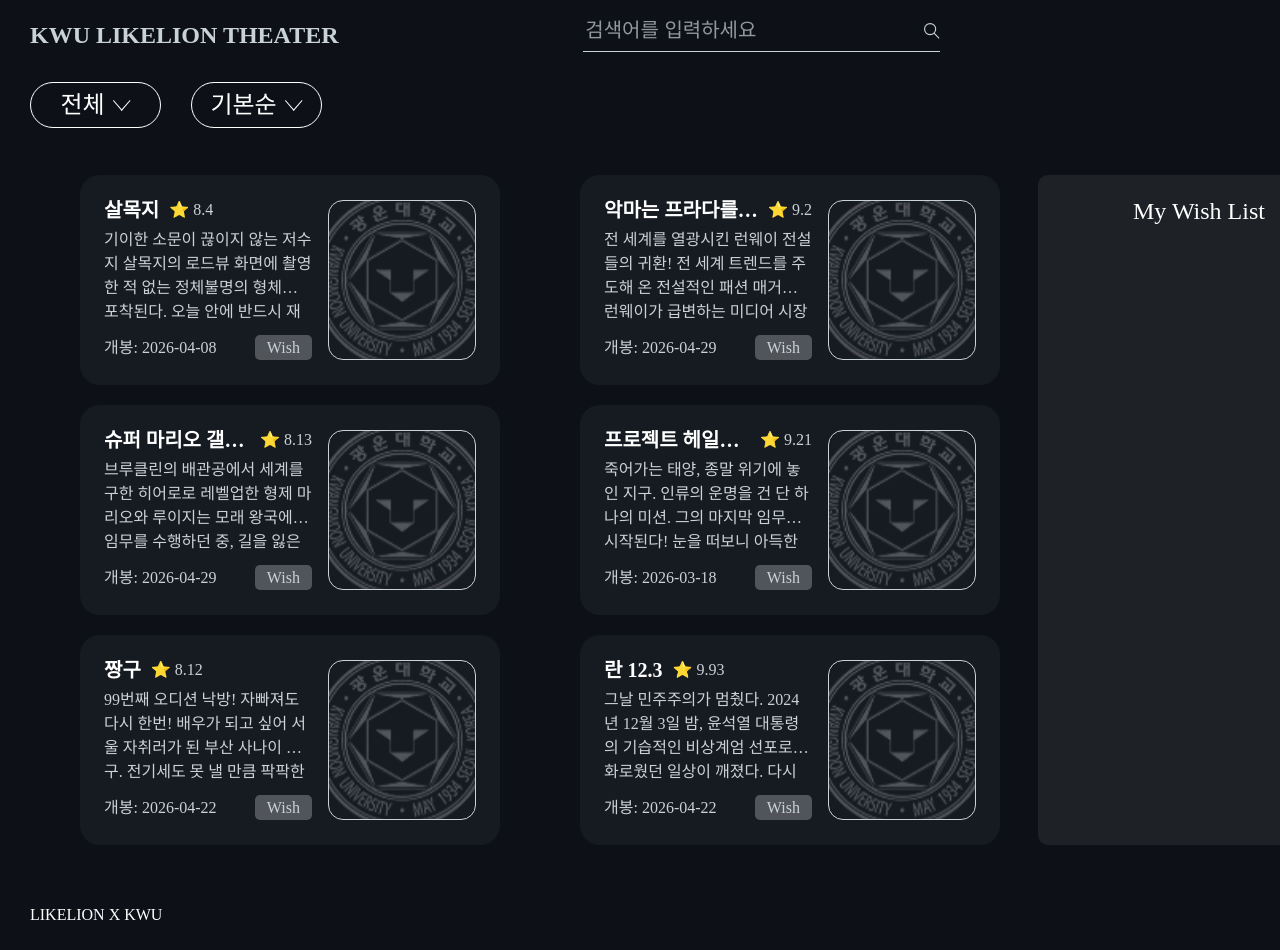
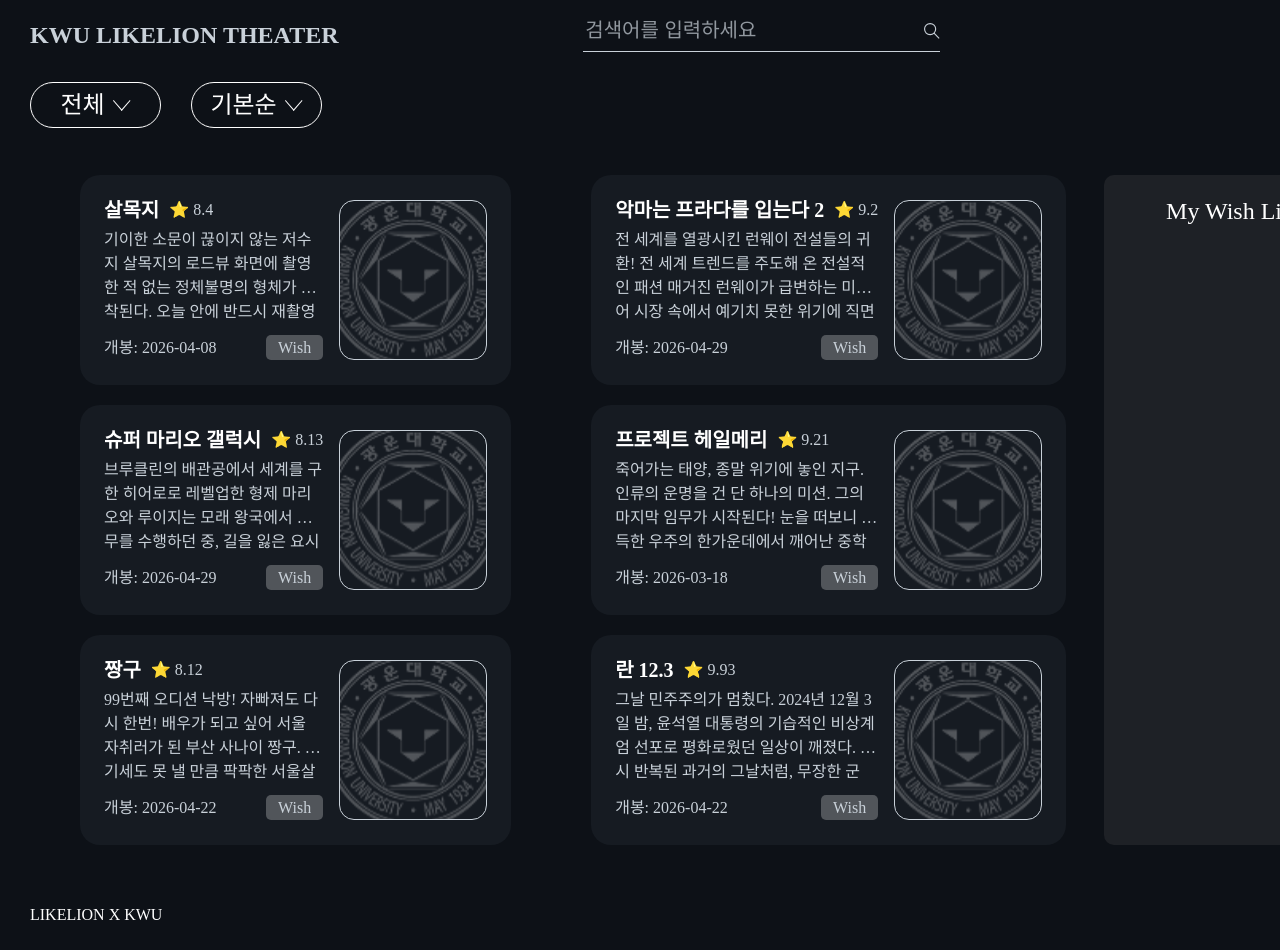
Before and after one commit to leeeeeseojin/26-1-likelion-week-3-assignment, a React (Vite) app: page / in a window 1280 px wide. Shown: the top 950 px of the page. Built offline with nearby package versions, Linux system fonts and the light colour scheme; a web font is replaced by a local one.

Commit message:
style: MovieGrid width 고정 제거 및 flex 레이아웃 적용

```diff
--- a/src/pages/mainPage/components/movieGrid/MovieGrid.css
+++ b/src/pages/mainPage/components/movieGrid/MovieGrid.css
@@ -1,8 +1,7 @@
 /* MovieGrid */
 .movie-grid {
   display: grid;
-  /* 420px짜리 2열 grid */
-  grid-template-columns: repeat(2, 420px);
-
+  grid-template-columns: repeat(2, 1fr);
   gap: 20px 80px;
+  flex: 1;
 }
```
